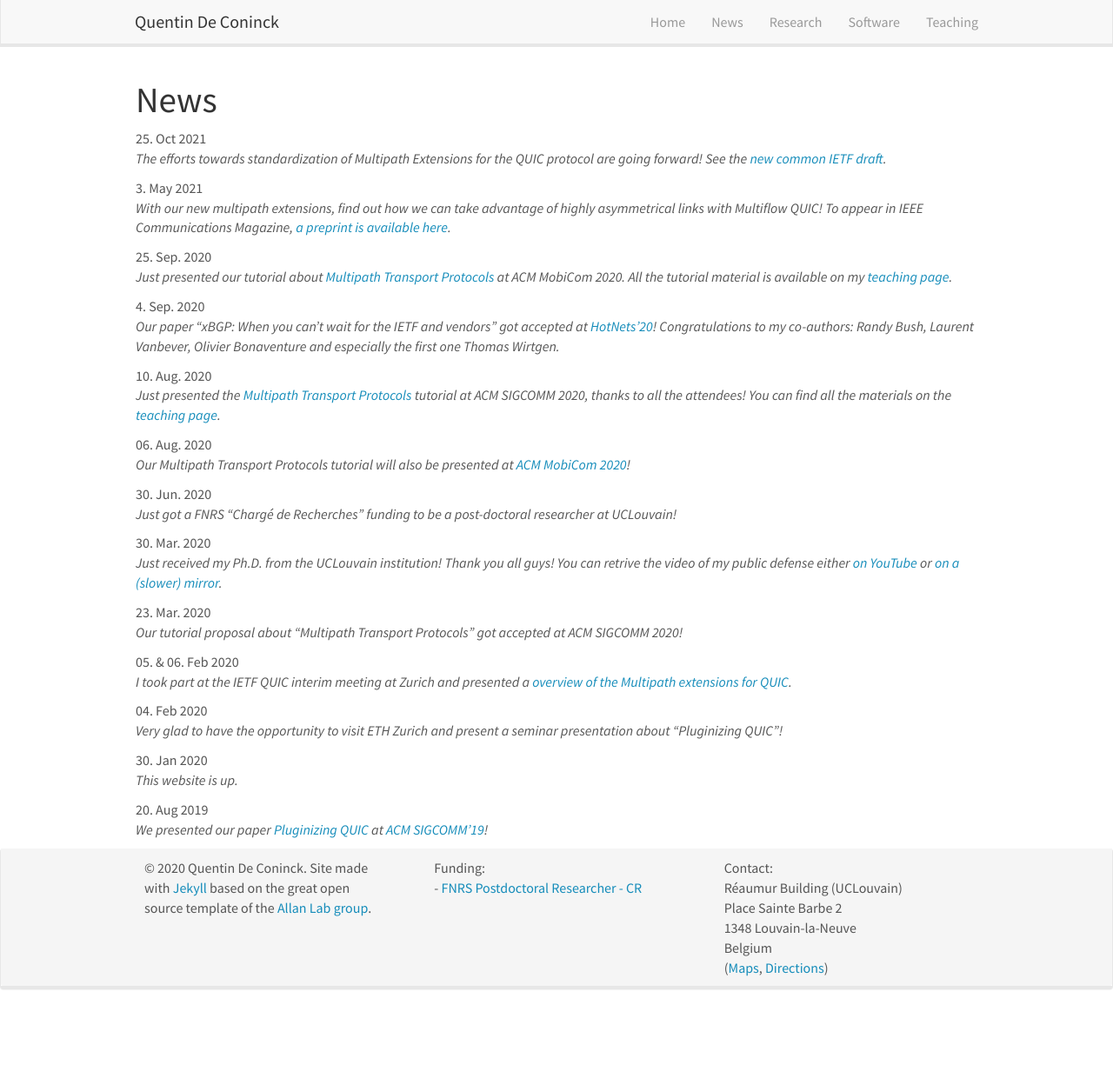
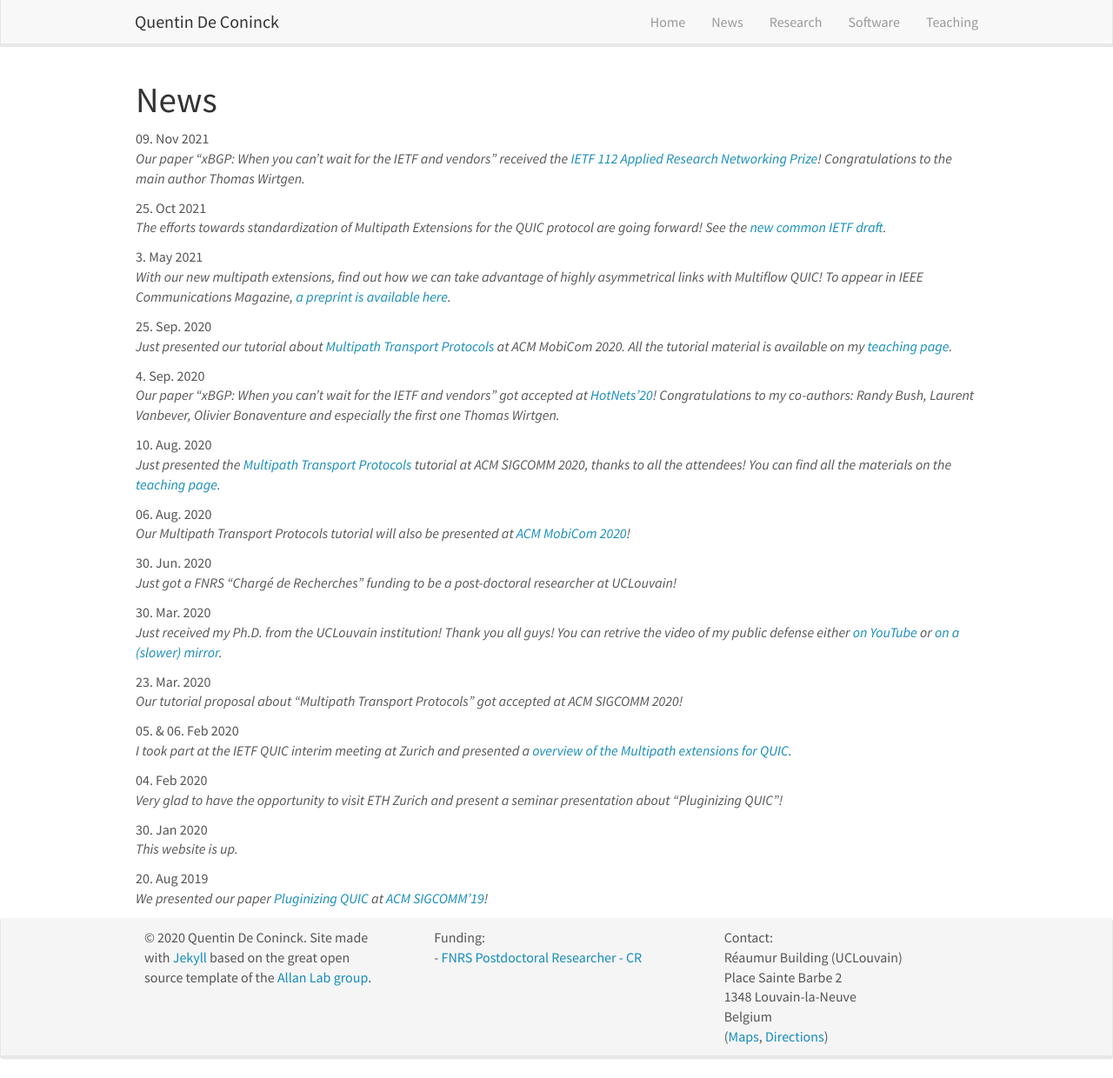
Before and after one commit to qdeconinck/qdeconinck.github.io, a Jekyll site: the page built from _pages/allnews.md, in a window 1280 px wide and 1240 px high. Shown: the whole window at 87% size. Built offline with Jekyll 4.4.1, drawn with Linux system fonts in a browser that asks for light colours; nearby versions of some CDN libraries.

Commit message:
add ANRP

```diff
--- a/_data/news.yml
+++ b/_data/news.yml
@@ -1,3 +1,7 @@
+- date: 09. Nov 2021
+  headline: "Our paper \"xBGP: When you can’t wait for the IETF and vendors\" received the <a href=\"https://irtf.org/anrp/\">IETF 112 Applied Research Networking Prize</a>! Congratulations to the main author Thomas Wirtgen."
+
+
 - date: 25. Oct 2021
   headline: "The efforts towards standardization of Multipath Extensions for the QUIC protocol are going forward! See the <a href=\"https://datatracker.ietf.org/doc/draft-lmbdhk-quic-multipath/\">new common IETF draft</a>."
 
```
